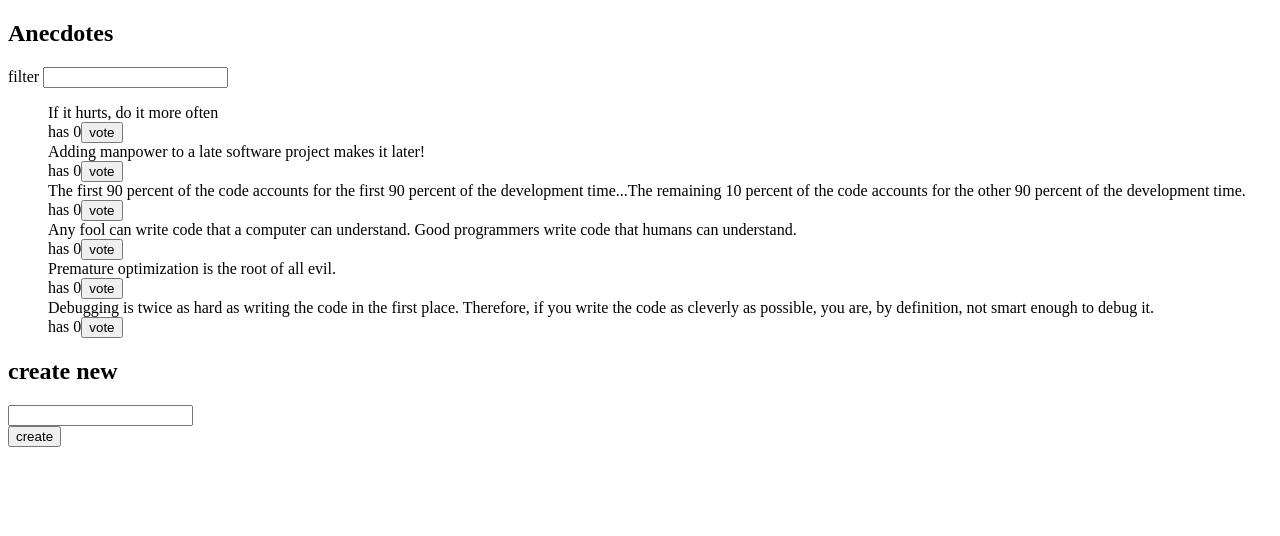
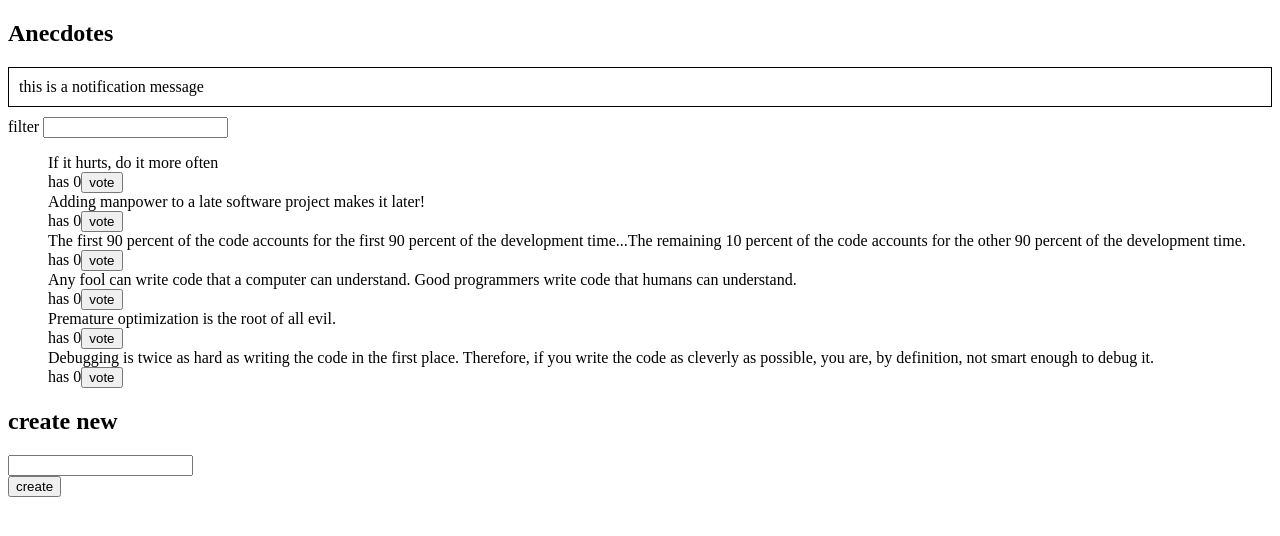
Before and after one commit to tomasda7/FullStack-Open, a React (Create React App) app in the folder part6/redux-anecdotes/: page / in a window 1280 px wide. Shown: the top 536 px of the page. Built offline with nearby package versions, Linux system fonts and the light colour scheme; the HTML template or start-up script is replaced by a standard one.

Commit message:
Done exercise 12 of part6

```diff
--- a/part6/redux-anecdotes/src/App.js
+++ b/part6/redux-anecdotes/src/App.js
@@ -1,11 +1,13 @@
 import AnecdoteForm from './components/AnecdoteForm'
 import Anecdotes from './components/Anecdotes'
 import Filter from './components/Filter'
+import Notification from './components/Notification'
 
 const App = () => {
   return (
     <div>
       <h2>Anecdotes</h2>
+      <Notification />
       <Filter />
       <Anecdotes />
       <AnecdoteForm />
--- /dev/null
+++ b/part6/redux-anecdotes/src/components/Notification.jsx
@@ -0,0 +1,20 @@
+import { useSelector } from 'react-redux'
+
+const Notification = () => {
+  const message = useSelector(state => state.notification)
+
+  const style = {
+    border: 'solid',
+    padding: 10,
+    borderWidth: 1,
+    marginBottom: 10
+  }
+
+  return (
+    <div style={style}>
+      {message}
+    </div>
+  )
+}
+
+export default Notification
--- /dev/null
+++ b/part6/redux-anecdotes/src/reducers/notificationReducer.js
@@ -0,0 +1,14 @@
+import { createSlice } from "@reduxjs/toolkit"
+
+const initialState = 'this is a notification message'
+
+const notificationSlice = createSlice({
+    name: 'notifications',
+    initialState,
+    showMessage(state, action) {
+        return state
+    }
+})
+
+export const { showMessage } = notificationSlice.actions
+export default notificationSlice.reducer
--- a/part6/redux-anecdotes/src/store.js
+++ b/part6/redux-anecdotes/src/store.js
@@ -2,10 +2,12 @@ import { configureStore } from '@reduxjs/toolkit'
 
 import anecdoteReducer from './reducers/anecdoteReducer'
 import filterReducer from './reducers/filterReducer'
+import notificationReducer from './reducers/notificationReducer'
 
 export const store = configureStore({
   reducer: {
     anecdotes: anecdoteReducer,
-    filter: filterReducer
+    filter: filterReducer,
+    notification: notificationReducer
   }
 })
```
